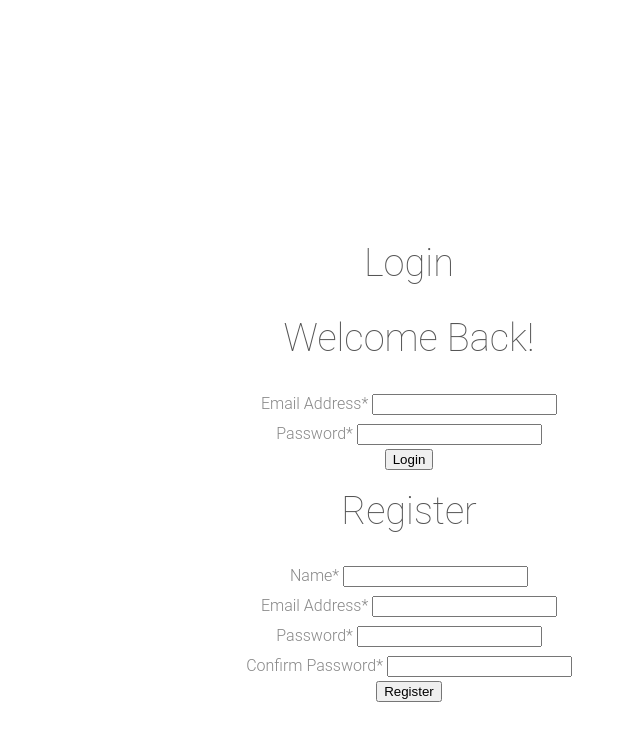
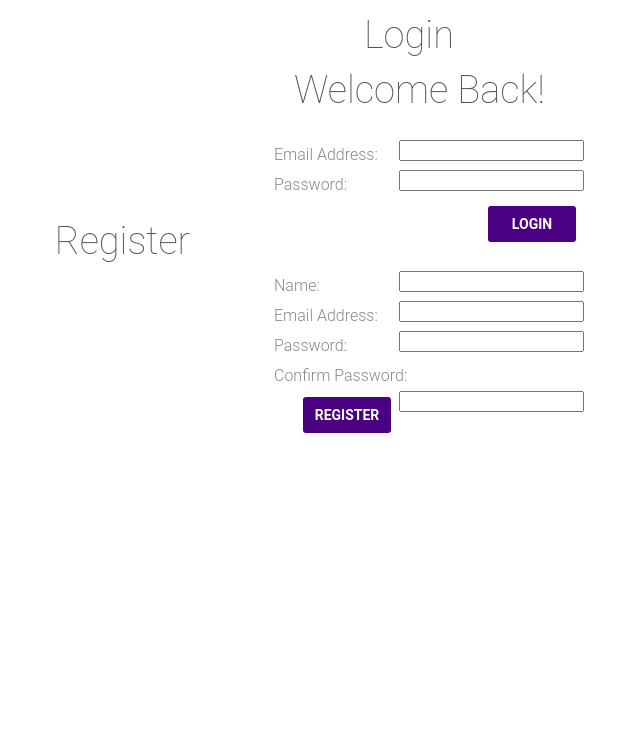
Before and after one commit to reyesr3/chat_rules, a website: page client/partials/login.html in a window 1280 px wide. Shown: the whole page, without its empty margins (231-871 px from the left). Drawn offline with Linux system fonts and the light colour scheme.

Commit message:
Updated CSS; Formatting

```diff
--- a/client/css/chat.css
+++ b/client/css/chat.css
@@ -5,26 +5,34 @@ h1 {
 ul {
 	list-style-type: none;
 	margin-left: -5px;
+	margin-bottom: 3px;
+	background-color: white;
+	width: 100px;
+	height: 40%;
+	border: solid 1px black;
+	border-radius: 3px;
+	margin-top: 0px;
 }
 
 .container {
 	padding-left: 12%;
-	margin-top: 100px;
+
 }
 
-#message_div{
-	width: 70%;
-	height: 585px;
+#user_list {
+	margin-top: 0px;
 }
 
 #message_div, #user_list{
 	vertical-align: top;
 	display: inline-block;
+	border-radius: 3px;
 }
 
 .textsomething{
-	width: 100%;
+	width: 102%;
 	overflow-y: hidden;
+	border-radius: 3px;
 }
 
 .message_bar{
@@ -33,7 +41,46 @@ ul {
 }
 
 #message_div{
-	height: 457px;
+	width: 70%;
+	height: 585px;
+	padding-left: 10px;
+	border-radius: 3px;
 	overflow-y: scroll;
 	border: 1px solid black;
 }
+
+#message_div p {
+	font-weight: bold;
+	font-size: large;
+	font-family: arial;
+}
+
+.btn {
+  padding: 0 6px 0 6px;
+  margin: 6px 8px 6px 8px;
+  min-width: 88px;
+  border-radius: 3px;
+  font-size: 14px;
+  text-align: center;
+  text-transform: uppercase;
+  text-decoration:none;
+  border: none;
+  outline: none;
+  color: white;
+  background-color: #4B0082;
+  font-family: 'Roboto', serif;
+}
+
+.bold {
+	font-weight: bold;
+	margin-left: 0px;
+	height: 36px;
+}
+
+.md-button:not([disabled]):hover {
+  background-color: #4B0082;
+}
+
+h4 {
+	padding-top: 0px;
+}
--- a/client/css/loginstyle.css
+++ b/client/css/loginstyle.css
@@ -1,7 +1,7 @@
 
-.tabsdemoDynamicHeight{
+/*.tabsdemoDynamicHeight{
 	padding-top: 220px;
-}
+}*/
 
 body {
     font-family: 'Roboto', sans-serif;
@@ -10,6 +10,7 @@ body {
     color: #888;
     line-height: 30px;
     text-align: center;
+
 }
 
 strong { font-weight: 500; }
@@ -83,6 +84,25 @@ img { max-width: 100%; }
 .btn-link-2:active, .btn-link-2:active:focus { outline: 0; opacity: 0.6; background: rgba(0, 0, 0, 0.3); color: #fff; }
 
 
+.btn {
+  padding: 0 6px 0 6px;
+  margin: 6px 8px 6px 8px;
+  min-width: 88px;
+  border-radius: 3px;
+  font-size: 14px;
+  text-align: center;
+  text-transform: uppercase;
+  text-decoration:none;
+  border: none;
+  outline: none;
+  color: white;
+  background-color: #4B0082;
+  font-family: 'Roboto', serif;
+  font-weight: bold;
+  margin-left: 0px;
+  height: 36px;
+}
+
 /***** Top content *****/
 
 .inner-bg {
@@ -152,7 +172,33 @@ img { max-width: 100%; }
 	border-right: 1px solid #ddd;
 }
 
+#login {
+	text-align: left;
+	width: 350px;
+	margin-left: auto;
+	margin-right: auto;
+}
 
+#login label {
+	margin-left: 40px;
+}
+
+#login h1 {
+	margin-left: 60px;
+	margin-top: 0px;
+}
+#login input {
+	float: right;
+}
+
+#login .btn{
+	float: right;
+	margin-left: 20px;
+}
+
+.md-display-2 {
+	margin-bottom: 5px;
+}
 /***** Footer *****/
 
 footer {
--- a/client/index.html
+++ b/client/index.html
@@ -1,7 +1,7 @@
 
 <html>
   <head>
-    <title> CREAM Chat </title>
+    <title> Chat Rules</title>
     <meta name="viewport" content="width=device-width, initial-scale=1.0">
 
     <link rel="stylesheet" href="http://ajax.googleapis.com/ajax/libs/angular_material/1.1.0-rc2/angular-material.min.css">
@@ -12,7 +12,9 @@
     <script src="https://ajax.googleapis.com/ajax/libs/angularjs/1.5.5/angular-aria.min.js"></script>
     <script src="https://ajax.googleapis.com/ajax/libs/angularjs/1.5.5/angular-messages.min.js"></script>
     <script src="http://ajax.googleapis.com/ajax/libs/angular_material/1.1.0-rc2/angular-material.min.js"></script>
+    <link rel="stylesheet" href="https://fonts.googleapis.com/css?family=Roboto:300,400,500,700,400italic">
     <script src="/socket.io/socket.io.js"></script>
+
     <script>
     var socket = io.connect();
 
@@ -150,10 +152,10 @@
           });
 
 
-        // socket.on('message', function (msg) {
-        //   $scope.messages.push(msg);
-        //   $scope.$apply();
-        // });
+        socket.on('message', function (msg) {
+          $scope.messages.push(msg);
+          $scope.$apply();
+        });
 
         socket.on('sendRoom', function (data){
           $scope.room = data.room;
--- a/client/partials/login.html
+++ b/client/partials/login.html
@@ -14,18 +14,18 @@
 
             <div class="field-wrap">
             <label>
-              Email Address<span class="req">*</span>
+              Email Address<span class="req">:</span>
             </label>
             <input type="email" ng-model="getUser.email" required autocomplete="off"/>
           </div>
 
           <div class="field-wrap">
             <label>
-              Password<span class="req">*</span>
+              Password<span class="req">:</span>
             </label>
             <input type="password" ng-model="getUser.password" required autocomplete="off"/>
           </div>
-          <button>Login</button>
+          <button class="btn">Login</button>
           </form>
 
         </div>
@@ -35,27 +35,27 @@
         <md-tab label="Register">
         <md-content class="md-padding">
             <h1 class="md-display-2">Register</h1>
-            <div id="signup">
+            <div id="login">
           <form ng-submit="addUser(newUser)">
 
           <div class="top-row">
             <div class="field-wrap">
               <label>
-                Name<span class="req">*</span>
+                Name<span class="req">:</span>
               </label>
               <input type="text" ng-model="newUser.name" required autocomplete="off" />
             </div>
 
           <div class="field-wrap">
             <label>
-              Email Address<span class="req">*</span>
+              Email Address<span class="req">:</span>
             </label>
             <input type="email" ng-model="newUser.email" required autocomplete="off"/>
           </div>
 
             <div class="field-wrap">
               <label>
-                Password<span class="req">*</span>
+                Password<span class="req">:</span>
               </label>
               <input type="password" ng-model="newUser.password" required autocomplete="off"/>
             </div>
@@ -64,12 +64,11 @@
 
           <div class="field-wrap">
             <label>
-              Confirm Password<span class="req">*</span>
+              Confirm Password<span class="req">:</span>
             </label>
             <input type="password" ng-model="newUser.confirmPassword" required autocomplete="off"/>
           </div>
-
-          <button type="submit" class="button button-block"/>Register</button>
+          <button class="btn" type="submit" class="button button-block"/>Register</button>
 
           </form>
 
```
Also changed, not shown: client/partials/chat.html (+10 -10 lines).
